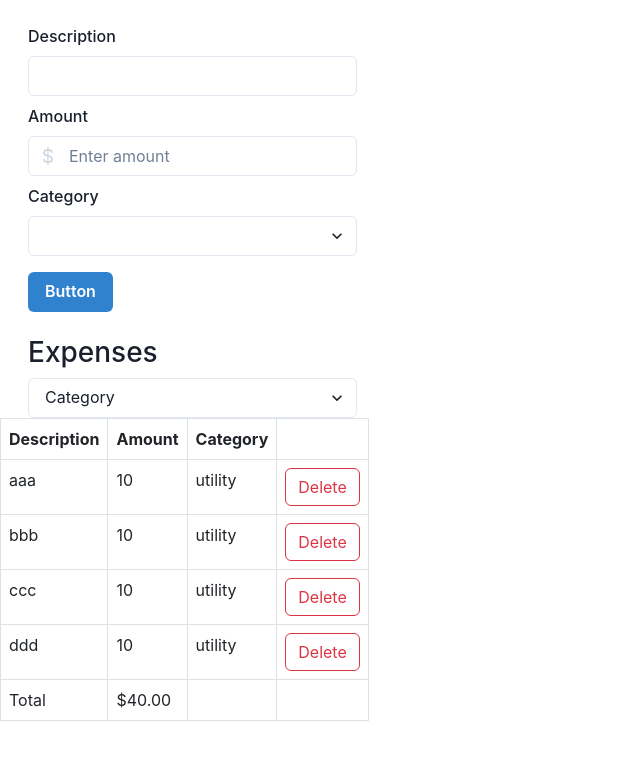
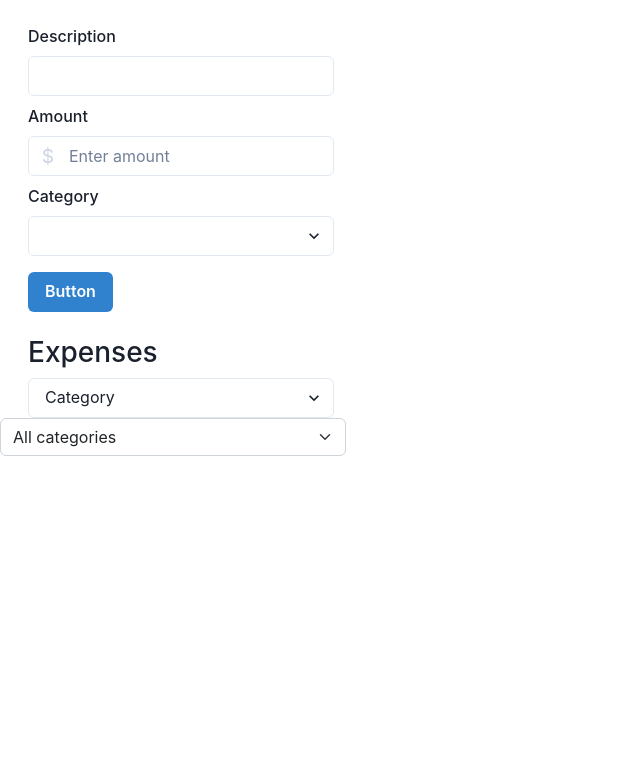
Before and after one commit to d3athammer/expense-tracker, a React (Vite) app: page / in a window 1280 px wide. Shown: the top 760 px of the page, without its empty margins (0-640 px from the left). Built offline with nearby package versions, Linux system fonts and the light colour scheme.

Commit message:
creating expense filter

```diff
--- a/src/App.tsx
+++ b/src/App.tsx
@@ -7,24 +7,37 @@
 // 1. import `ChakraProvider` component
 import { ChakraProvider } from '@chakra-ui/react'
 import ExpenseList from './Component/ExpenseList';
+import ExpenseFilter from './Component/ExpenseFilter';
 
 
 
 function App() {
+
+  // set state for expenses
   const [ expenses, setExpenses ] = useState([
     {id: 1, description: "aaa", amount: 10, category: "utility"},
     {id: 2, description: "bbb", amount: 10, category: "utility"},
     {id: 3, description: "ccc", amount: 10, category: "utility"},
     {id: 4, description: "ddd", amount: 10, category: "utility"}
   ])
+  // set state for selectedCategory
+  const [ selectedCategory, setSelectedCategory ] = useState( ' ');
+
+  // To only show the selected category
+  const visibleExpenses = selectedCategory
+    ? expenses.filter( (e) => e.category === selectedCategory )
+    : expenses;
 
   return (
     <ChakraProvider>
       <div>
         <Form />
       </div>
+      <div className="mb-3">
+      <ExpenseFilter onSelectCategory={(category) => setSelectedCategory(category)}/>
+      </div>
       {/* id has been set in component's prop in interface */}
-      <ExpenseList expenses={expenses} onDelete={(id) => setExpenses(expenses.filter( e => e.id !== id))} />
+      <ExpenseList expenses={visibleExpenses} onDelete={(id) => setExpenses(expenses.filter( e => e.id !== id))} />
     </ChakraProvider>
   )
 }
--- /dev/null
+++ b/src/Component/ExpenseFilter.tsx
@@ -0,0 +1,19 @@
+import React from 'react'
+
+
+
+interface Props {
+  onSelectCategory: (category: string ) => void
+}
+const ExpenseFilter = ( { onSelectCategory } : Props ) => {
+  return (
+    // onChange parameter returns event by default, u can use it to access value
+    <select className='form-select' onChange={(e) => onSelectCategory(e.target.value)}>
+      <option value="">All categories</option>
+      <option value="Groceries">Groceries</option>
+      <option value="Utilities">Utilities</option>
+    </select>
+  )
+}
+
+export default ExpenseFilter
--- a/src/Component/ExpenseList.tsx
+++ b/src/Component/ExpenseList.tsx
@@ -52,4 +52,4 @@
   )
 }
 
-export default ExpenseList
+export default ExpenseList;
```
